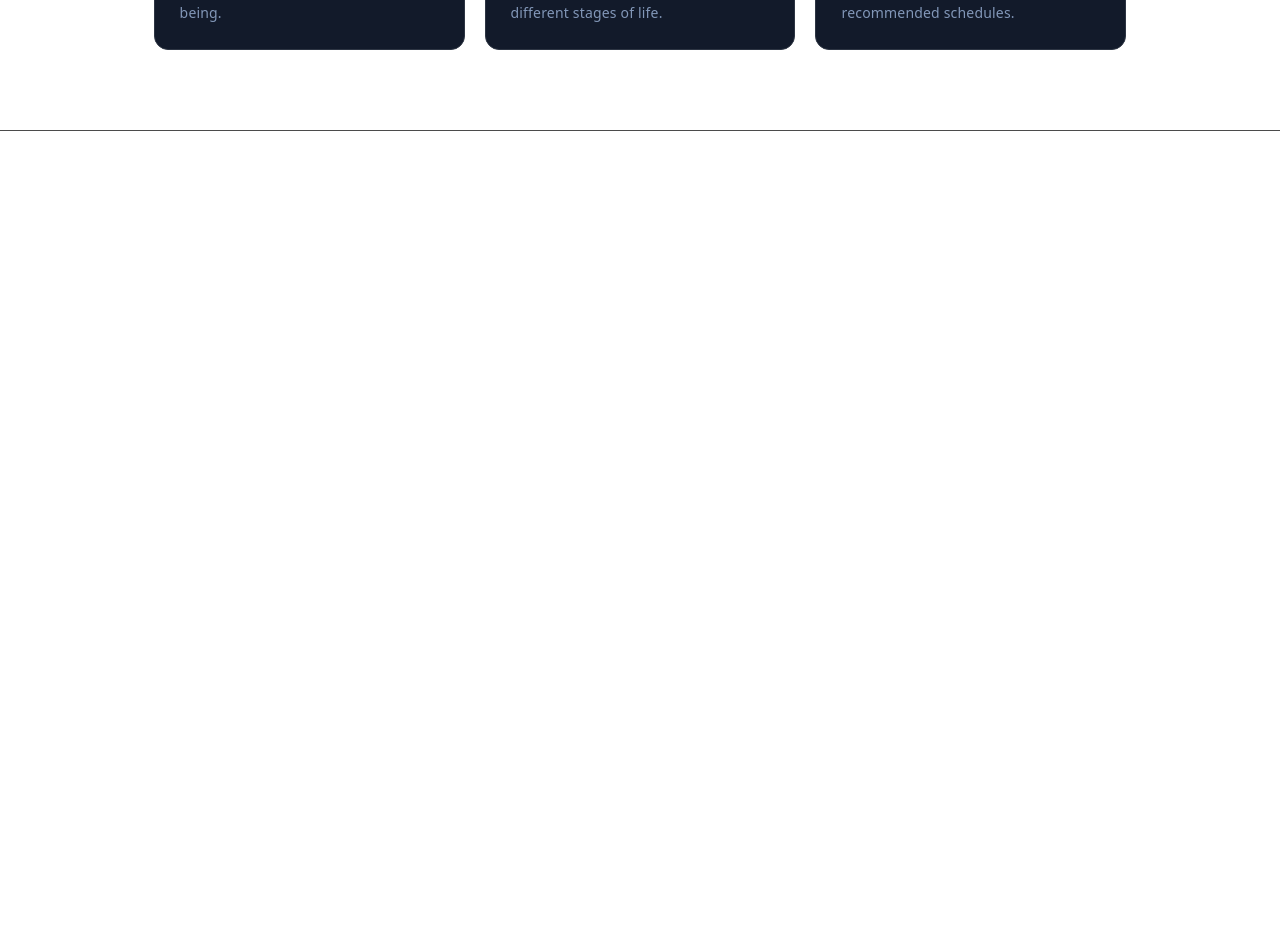
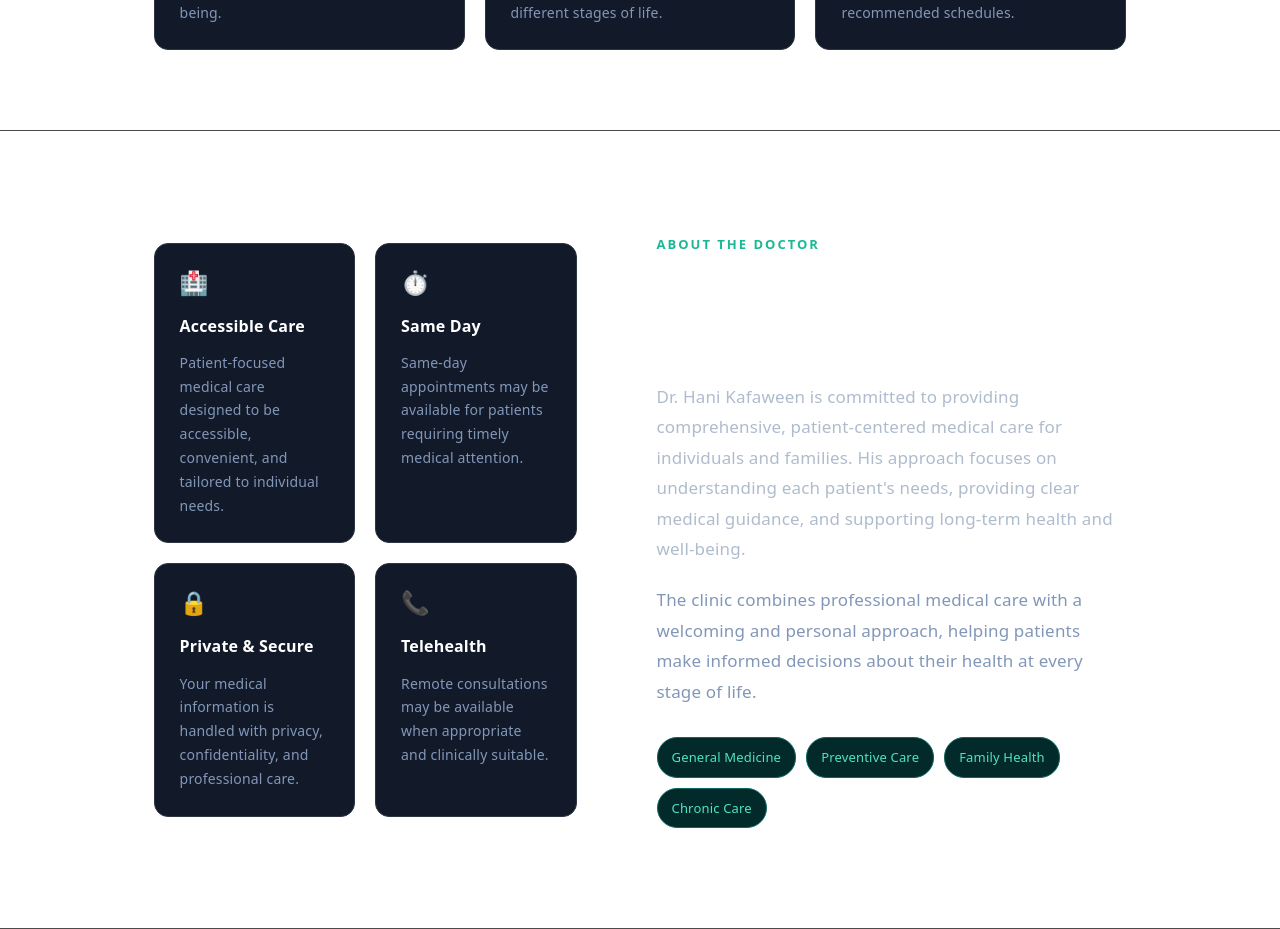
Before and after one commit to MohammadKafaween2005/Clinic-Management-System, a React (Vite) app: page / in a window 1280 px wide. Shown: the part 1400-2329 px from the top of the page. Before the commit the page ends 1531 px from the top, so only its background shows below. Built offline with nearby package versions, Linux system fonts and the light colour scheme.

Commit message:
feat: add about component

```diff
--- a/src/App.css
+++ b/src/App.css
@@ -1,7 +1,7 @@
 html {
   scroll-behavior: smooth;
-}*
-{
+}
+* {
   box-sizing: border-box;
 }
 
@@ -112,7 +112,6 @@ html {
   cursor: pointer;
 }
 
-
 /* =========================
    INTRODUCTION
 ========================= */
@@ -130,7 +129,6 @@ html {
   border-bottom: 1px solid rgb(75, 75, 75);
 }
 
-
 /* =========================
    INTRO LEFT
 ========================= */
@@ -140,7 +138,6 @@ html {
 
   padding-left: 50px;
 }
-
 
 /* Accepting New Patients */
 
@@ -159,7 +156,6 @@ html {
   background-color: rgb(1, 26, 0);
 }
 
-
 /* Main Title */
 
 .title {
@@ -167,7 +163,6 @@ html {
 
   padding: 2px 10px;
 }
-
 
 /* Green Title */
 
@@ -179,7 +174,6 @@ html {
 
   color: rgb(26, 184, 149);
 }
-
 
 /* Introduction Paragraph */
 
@@ -195,7 +189,6 @@ html {
   max-width: 650px;
 }
 
-
 /* =========================
    INTRO BUTTONS
 ========================= */
@@ -208,7 +201,6 @@ html {
 
   margin-top: 20px;
 }
-
 
 /* Book Appointment Button */
 
@@ -231,7 +223,6 @@ html {
   background-color: rgb(1, 26, 0);
 }
 
-
 /* Learn More */
 
 .intro-learnmore {
@@ -243,7 +234,6 @@ html {
   color: rgb(222, 223, 224);
   text-decoration: none;
 }
-
 
 /* =========================
    INTRO STATS
@@ -260,7 +250,6 @@ html {
   margin-left: 40px;
 }
 
-
 /* Individual Statistic */
 
 .stat {
@@ -271,7 +260,6 @@ html {
   gap: 8px;
 }
 
-
 /* Number */
 
 .stat-number {
@@ -280,7 +268,6 @@ html {
 
   color: rgb(81, 226, 195);
 }
-
 
 /* Description */
 
@@ -292,7 +279,6 @@ html {
 
   color: rgb(175, 188, 185);
 }
-
 
 /* =========================
    INTRO RIGHT / IMAGE
@@ -313,13 +299,11 @@ html {
   border-radius: 12px;
 }
 
-
 /* ==================================================
    TABLET / MOBILE
 ================================================== */
 
 @media (max-width: 768px) {
-
   /* =========================
      MOBILE NAVBAR
   ========================= */
@@ -434,7 +418,6 @@ html {
     padding: 12px;
   }
 
-
   /* =========================
      MOBILE INTRO
   ========================= */
@@ -547,13 +530,11 @@ html {
   }
 }
 
-
 /* ==================================================
    SMALL PHONES
 ================================================== */
 
 @media (max-width: 480px) {
-
   .navbar {
     padding: 12px 14px;
   }
@@ -626,7 +607,6 @@ html {
     font-size: 15px;
   }
 }
-
 
 /* =========================
    SERVICES
@@ -708,13 +688,11 @@ html {
   color: rgb(130, 151, 184);
 }
 
-
 /* =========================
    SERVICES TABLET
 ========================= */
 
 @media (max-width: 900px) {
-
   .services-section {
     padding: 70px 40px;
   }
@@ -724,13 +702,11 @@ html {
   }
 }
 
-
 /* =========================
    SERVICES MOBILE
 ========================= */
 
 @media (max-width: 600px) {
-
   .services-section {
     padding: 60px 20px;
   }
@@ -758,3 +734,256 @@ html {
     font-size: 14px;
   }
 }
+/* =========================
+   ABOUT PAGE
+========================= */
+
+.about-page {
+  width: 100%;
+  min-height: 75vh;
+
+  padding: 100px 12%;
+
+  display: flex;
+  justify-content: center;
+  align-items: center;
+
+  gap: 80px;
+
+  border-bottom: 1px solid rgb(75, 75, 75);
+}
+
+
+/* =========================
+   LEFT SIDE
+========================= */
+
+.about-benefits {
+  width: 45%;
+
+  display: grid;
+  grid-template-columns: repeat(2, 1fr);
+
+  gap: 20px;
+}
+
+
+/* Cards */
+
+.about-card {
+  min-height: 180px;
+
+  padding: 25px;
+
+  border: 1px solid rgb(45, 53, 67);
+  border-radius: 14px;
+
+  background-color: rgb(18, 26, 42);
+}
+
+
+/* Icon */
+
+.about-icon {
+  display: inline-block;
+
+  margin-bottom: 18px;
+
+  font-size: 23px;
+}
+
+
+/* Card Title */
+
+.about-card h3 {
+  margin: 0 0 12px 0;
+
+  font-size: 16px;
+  font-weight: 600;
+
+  color: white;
+}
+
+
+/* Card Description */
+
+.about-card p {
+  margin: 0;
+
+  font-size: 14px;
+  line-height: 1.7;
+
+  color: rgb(130, 151, 184);
+}
+
+
+/* =========================
+   RIGHT SIDE
+========================= */
+
+.about-doctor {
+  width: 50%;
+
+  max-width: 650px;
+}
+
+
+/* ABOUT THE DOCTOR */
+
+.about-label {
+  margin: 0 0 15px 0;
+
+  font-size: 13px;
+  font-weight: 600;
+  letter-spacing: 2px;
+
+  color: rgb(26, 184, 149);
+}
+
+
+/* Main Heading */
+
+.about-title {
+  margin: 0 0 25px 0;
+
+  font-size: 35px;
+  font-weight: 600;
+  line-height: 1.2;
+
+  color: white;
+}
+
+
+/* Paragraph */
+
+.about-description {
+  margin: 0 0 20px 0;
+
+  max-width: 650px;
+
+  font-size: 17px;
+  line-height: 1.8;
+
+  color: rgb(175, 188, 205);
+}
+
+
+/* Slightly muted second paragraph */
+
+.about-description.secondary {
+  color: rgb(130, 151, 184);
+}
+
+
+/* =========================
+   TAGS
+========================= */
+
+.about-tags {
+  display: flex;
+  flex-wrap: wrap;
+
+  gap: 10px;
+
+  margin-top: 30px;
+}
+
+
+.about-tags span {
+  padding: 6px 14px;
+
+  font-size: 13px;
+
+  color: rgb(81, 226, 195);
+
+  border: 1px solid rgb(12, 105, 95);
+  border-radius: 20px;
+
+  background-color: rgb(3, 42, 43);
+}
+
+
+/* ==================================================
+   TABLET
+================================================== */
+
+@media (max-width: 900px) {
+
+  .about-page {
+    padding: 80px 40px;
+
+    flex-direction: column;
+
+    gap: 60px;
+  }
+
+
+  .about-benefits {
+    width: 100%;
+
+    max-width: 700px;
+  }
+
+
+  .about-doctor {
+    width: 100%;
+
+    max-width: 700px;
+  }
+}
+
+
+/* ==================================================
+   MOBILE
+================================================== */
+
+@media (max-width: 600px) {
+
+  .about-page {
+    padding: 60px 20px;
+
+    gap: 50px;
+  }
+
+
+  .about-benefits {
+    grid-template-columns: 1fr;
+
+    gap: 15px;
+  }
+
+
+  .about-card {
+    min-height: auto;
+
+    padding: 22px;
+  }
+
+
+  .about-label {
+    font-size: 12px;
+  }
+
+
+  .about-title {
+    font-size: 29px;
+  }
+
+
+  .about-description {
+    font-size: 16px;
+    line-height: 1.7;
+  }
+
+
+  .about-tags {
+    gap: 8px;
+  }
+
+
+  .about-tags span {
+    font-size: 12px;
+
+    padding: 6px 11px;
+  }
+}
--- a/src/components/About.jsx
+++ b/src/components/About.jsx
@@ -1,5 +1,81 @@
 export default function About() {
   return (
-    <div>About</div>
-  )
+    <section className="about-page">
+
+      <div className="about-benefits">
+
+        <div className="about-card">
+          <span className="about-icon">🏥</span>
+          <h3>Accessible Care</h3>
+          <p>
+            Patient-focused medical care designed to be accessible,
+            convenient, and tailored to individual needs.
+          </p>
+        </div>
+
+        <div className="about-card">
+          <span className="about-icon">⏱️</span>
+          <h3>Same Day</h3>
+          <p>
+            Same-day appointments may be available for patients requiring
+            timely medical attention.
+          </p>
+        </div>
+
+        <div className="about-card">
+          <span className="about-icon">🔒</span>
+          <h3>Private & Secure</h3>
+          <p>
+            Your medical information is handled with privacy,
+            confidentiality, and professional care.
+          </p>
+        </div>
+
+        <div className="about-card">
+          <span className="about-icon">📞</span>
+          <h3>Telehealth</h3>
+          <p>
+            Remote consultations may be available when appropriate
+            and clinically suitable.
+          </p>
+        </div>
+
+      </div>
+
+
+      <div className="about-doctor">
+
+        <p className="about-label">
+          ABOUT THE DOCTOR
+        </p>
+
+        <h1 className="about-title">
+          Trusted, personalised medical care
+        </h1>
+
+        <p className="about-description">
+          Dr. Hani Kafaween is committed to providing comprehensive,
+          patient-centered medical care for individuals and families.
+          His approach focuses on understanding each patient's needs,
+          providing clear medical guidance, and supporting long-term
+          health and well-being.
+        </p>
+
+        <p className="about-description secondary">
+          The clinic combines professional medical care with a welcoming
+          and personal approach, helping patients make informed decisions
+          about their health at every stage of life.
+        </p>
+
+        <div className="about-tags">
+          <span>General Medicine</span>
+          <span>Preventive Care</span>
+          <span>Family Health</span>
+          <span>Chronic Care</span>
+        </div>
+
+      </div>
+
+    </section>
+  );
 }
--- a/src/pages/Home.jsx
+++ b/src/pages/Home.jsx
@@ -1,11 +1,13 @@
 import Introduction from "../components/Introduction";
-import Services from "../components/Services"
+import Services from "../components/Services";
+import About from "../components/About";
+
 export default function Home() {
   return (
     <>
-    <Introduction/>
-    <Services/>
+      <Introduction />
+      <Services />
+      <About />
     </>
-
-  )
+  );
 }
```
